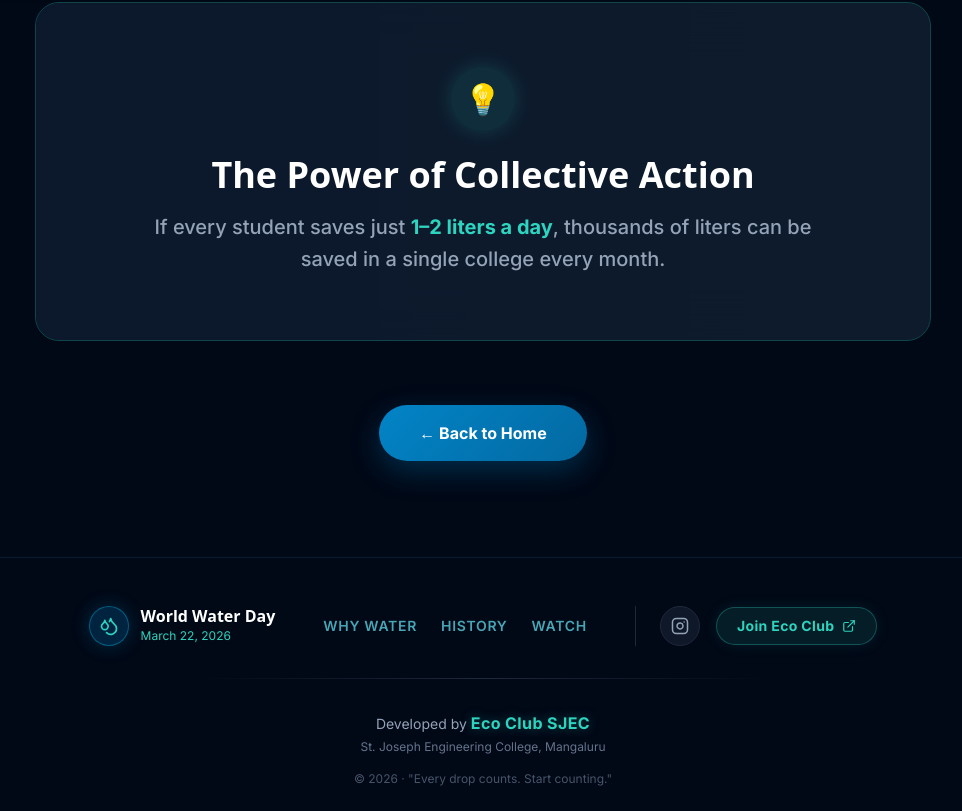
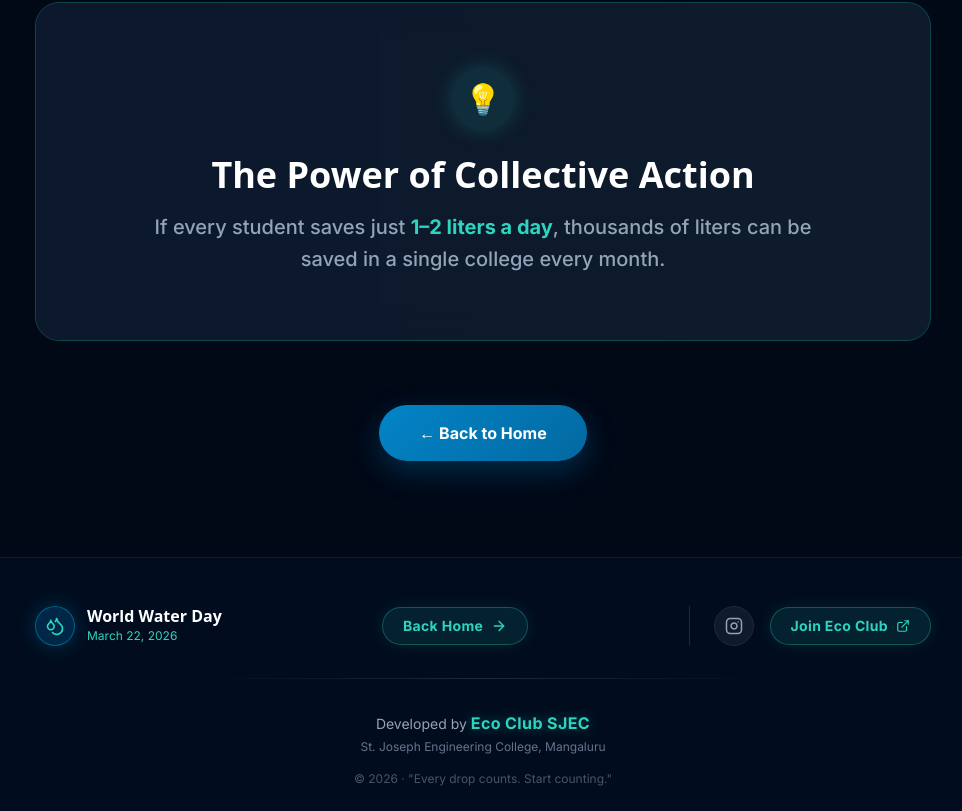
Before and after one commit to Melroy25/World-water-day, a React (Vite) app: page /action in a window 1280 px wide. Shown: the part 1746-2557 px from the top of the page, without its empty margins (157-1119 px from the left). Built offline with nearby package versions, Linux system fonts and the light colour scheme; a web font is replaced by a local one.

Commit message:
style(footer): make background transparent and replace nav links with gen z button

```diff
--- a/src/components/Footer.jsx
+++ b/src/components/Footer.jsx
@@ -1,19 +1,16 @@
-import { Droplets, Instagram, ExternalLink } from 'lucide-react'
-import { Link } from 'react-router-dom'
-
-const navLinks = [
-    { label: 'Why Water', href: '/#importance' },
-    { label: 'History', href: '/#history' },
-    { label: 'Watch', href: '/#videos' },
-]
+import { Droplets, Instagram, ExternalLink, ArrowRight } from 'lucide-react'
+import { Link, useLocation } from 'react-router-dom'
 
 export default function Footer() {
+    const location = useLocation()
+    const isSpecialPage = location.pathname !== '/'
+
     return (
-        <footer className="relative pt-12 pb-6 px-4 border-t border-cyan-900/30 z-10 w-full mt-auto bg-[#010816]">
+        <footer className="relative pt-12 pb-6 px-4 border-t border-cyan-900/30 z-10 w-full mt-auto bg-transparent">
             <div className="max-w-4xl mx-auto flex flex-col items-center gap-8 text-center">
 
                 {/* Links Row */}
-                <div className="flex flex-wrap items-center justify-center gap-6">
+                <div className="flex flex-wrap items-center justify-center gap-6 w-full">
                     {/* Logo & Info */}
                     <div className="flex items-center gap-3 mr-auto md:mr-0">
                         <div
@@ -34,17 +31,23 @@ export default function Footer() {
 
                     <div className="flex-1 min-w-full md:min-w-0" />
 
-                    {/* Nav links */}
+                    {/* Gen Z Action Button */}
                     <div className="flex gap-6 flex-wrap justify-center">
-                        {navLinks.map(l => (
+                        {!isSpecialPage ? (
                             <Link
-                                key={l.href}
-                                to={l.href}
-                                className="text-cyan-300/70 hover:text-[#2dd4bf] text-sm transition-colors uppercase tracking-wider font-semibold"
+                                to="/action"
+                                className="flex items-center gap-2 bg-[#2dd4bf]/10 border border-[#2dd4bf]/30 hover:bg-[#2dd4bf]/20 text-[#2dd4bf] px-5 py-2 rounded-full text-sm font-bold tracking-wide transition-all hover:scale-105 shadow-[0_0_15px_rgba(45,212,191,0.1)] hover:shadow-[0_0_20px_rgba(45,212,191,0.3)]"
                             >
-                                {l.label}
+                                Gen Z Action <ArrowRight size={16} />
                             </Link>
-                        ))}
+                        ) : (
+                            <Link
+                                to="/"
+                                className="flex items-center gap-2 bg-[#2dd4bf]/10 border border-[#2dd4bf]/30 hover:bg-[#2dd4bf]/20 text-[#2dd4bf] px-5 py-2 rounded-full text-sm font-bold tracking-wide transition-all hover:scale-105 shadow-[0_0_15px_rgba(45,212,191,0.1)] hover:shadow-[0_0_20px_rgba(45,212,191,0.3)]"
+                            >
+                                Back Home <ArrowRight size={16} />
+                            </Link>
+                        )}
                     </div>
 
                     <div className="flex-1 min-w-full md:min-w-0" />
@@ -72,7 +75,7 @@ export default function Footer() {
                 </div>
 
                 {/* Divider */}
-                <div className="w-full h-px bg-gradient-to-r from-transparent via-[#1e293b] to-transparent w-3/4 max-w-xl" />
+                <div className="w-full h-px bg-gradient-to-r from-transparent via-[#1e293b] to-transparent max-w-xl" />
 
                 {/* Credit */}
                 <div className="flex flex-col gap-1 items-center">
```
